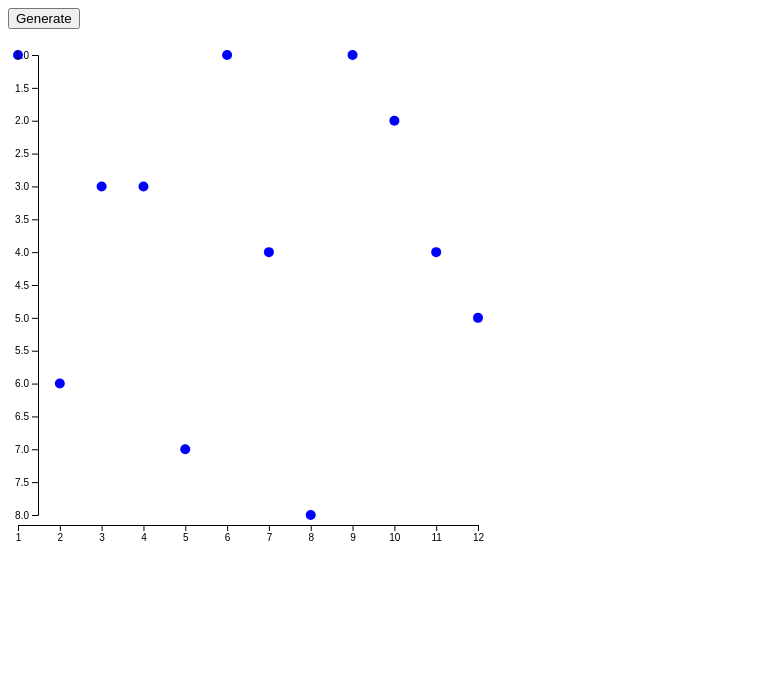
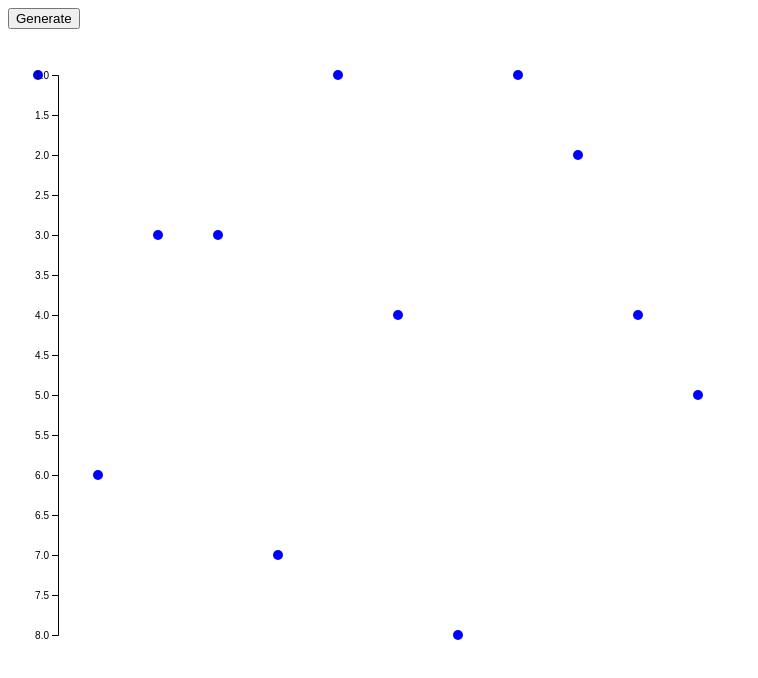
Before and after one commit to iwle/cs5346workshop, a plain HTML site: page W2/Part1/index.html in a window 1280 px wide. Shown: the whole page, without its empty margins (0-758 px from the left). Drawn offline with nearby package versions, Linux system fonts and the light colour scheme.

Commit message:
Add new files

```diff
--- a/W2/Part1/index.html
+++ b/W2/Part1/index.html
@@ -10,16 +10,29 @@
     </div>
 
         <script type="text/javascript">
-            const width = 500
-            const height = 500
+            const width = 700
+            const height = 600
+
+            const margins = {
+                top: 20,
+                bottom: 20,
+                left: 20,
+                right: 20
+            }
+
+            const bounded = {
+                width: width - margins.left - margins.right,
+                height: height - margins.top - margins.bottom
+            }
 
             const wrapper = d3.select('#mainDiv')
             const svg = wrapper.append('svg')
+
             svg.attr('width', width)
             svg.attr('height', height)
 
             const group = svg.append('g') // append a group for our visualisations
-                .style('transform', 'translate(20, 20)') // bounded
+                .style('transform', `translate(${margins.left}px, ${margins.top}px)`) // bounded
 
             d3.csv('data.csv')
             .then((dataset) => {
@@ -61,7 +74,7 @@
 
             // Add our axes!
             group.append('g')
-                .attr('transform', `translate(0, ${height-20})`)
+                .attr('transform', `translate(0, ${width-margins.left})`)
                 .call(xAxis)
             group.append('g')
                 .attr('transform', `translate(30,0)`)
```
Also changed, not shown: W1/Part2/index.html (+3 -3 lines), W1/Part3/index.html (+7 -7 lines), W2/Part2a/index.html (+14 -1 lines), 1 other file.
